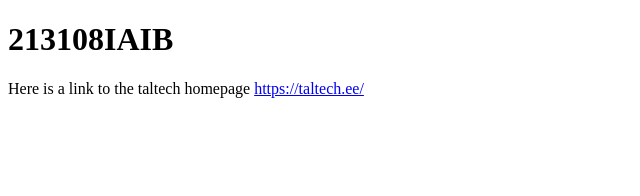
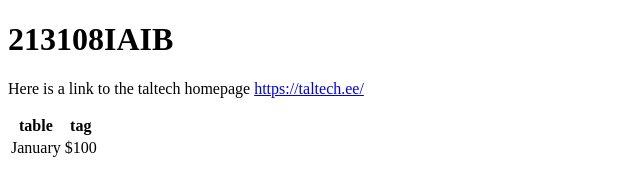
Before and after one commit to meirgus/meirgus.github.io, a plain HTML site: page index.html in a window 1280 px wide. Shown: the whole page, without its empty margins (0-640 px from the left). Drawn offline with Linux system fonts and the light colour scheme.

Commit message:
Update index.html

```diff
--- a/index.html
+++ b/index.html
@@ -5,3 +5,13 @@
 <p> Here is a link to the taltech homepage <a href="https://taltech.ee/">https://taltech.ee/</a></p>
 </body>
 </html>
+<table>
+  <tr>
+    <th>table</th>
+    <th>tag</th>
+  </tr>
+  <tr>
+    <td>January</td>
+    <td>$100</td>
+  </tr>
+</table>
```
